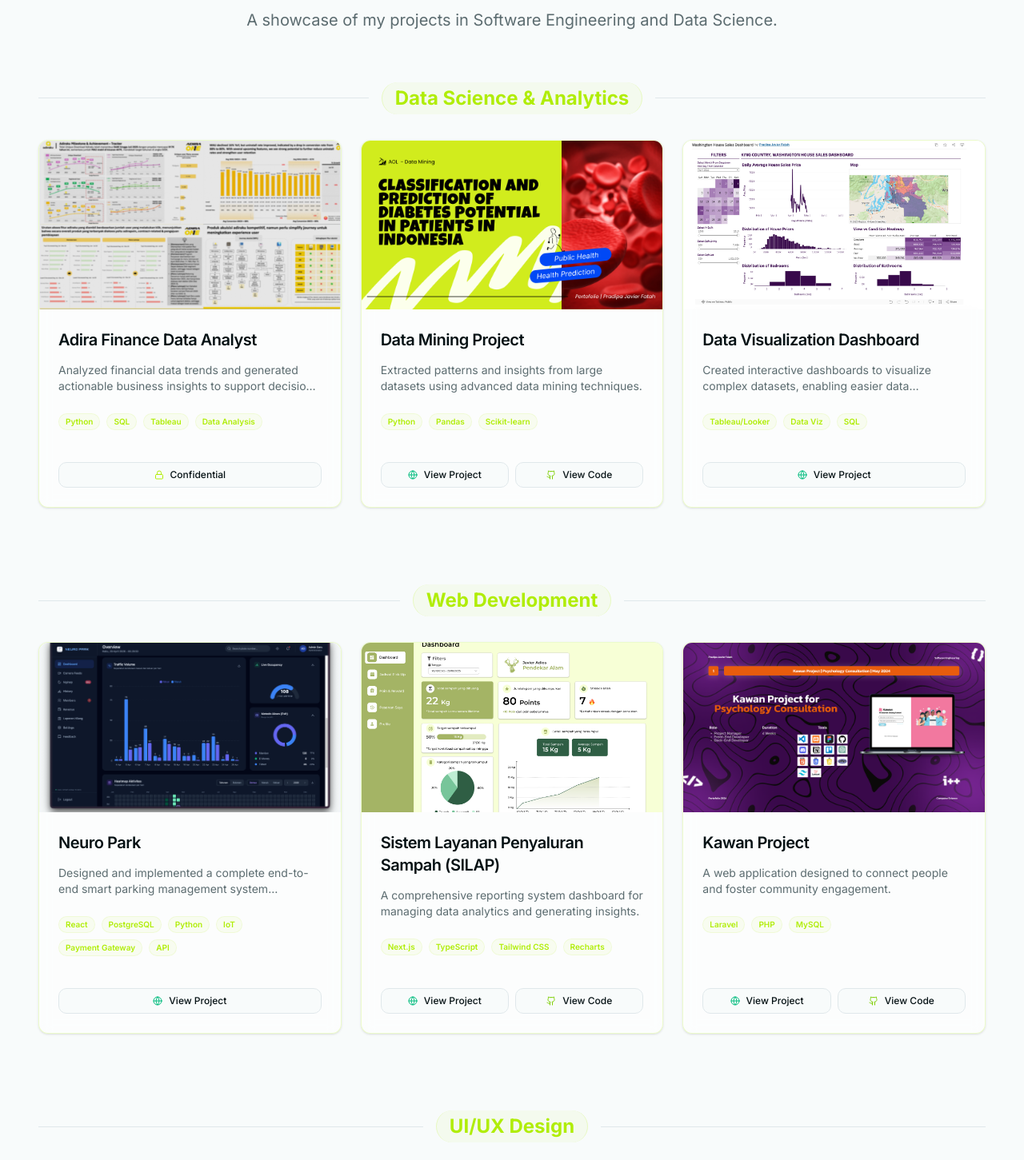
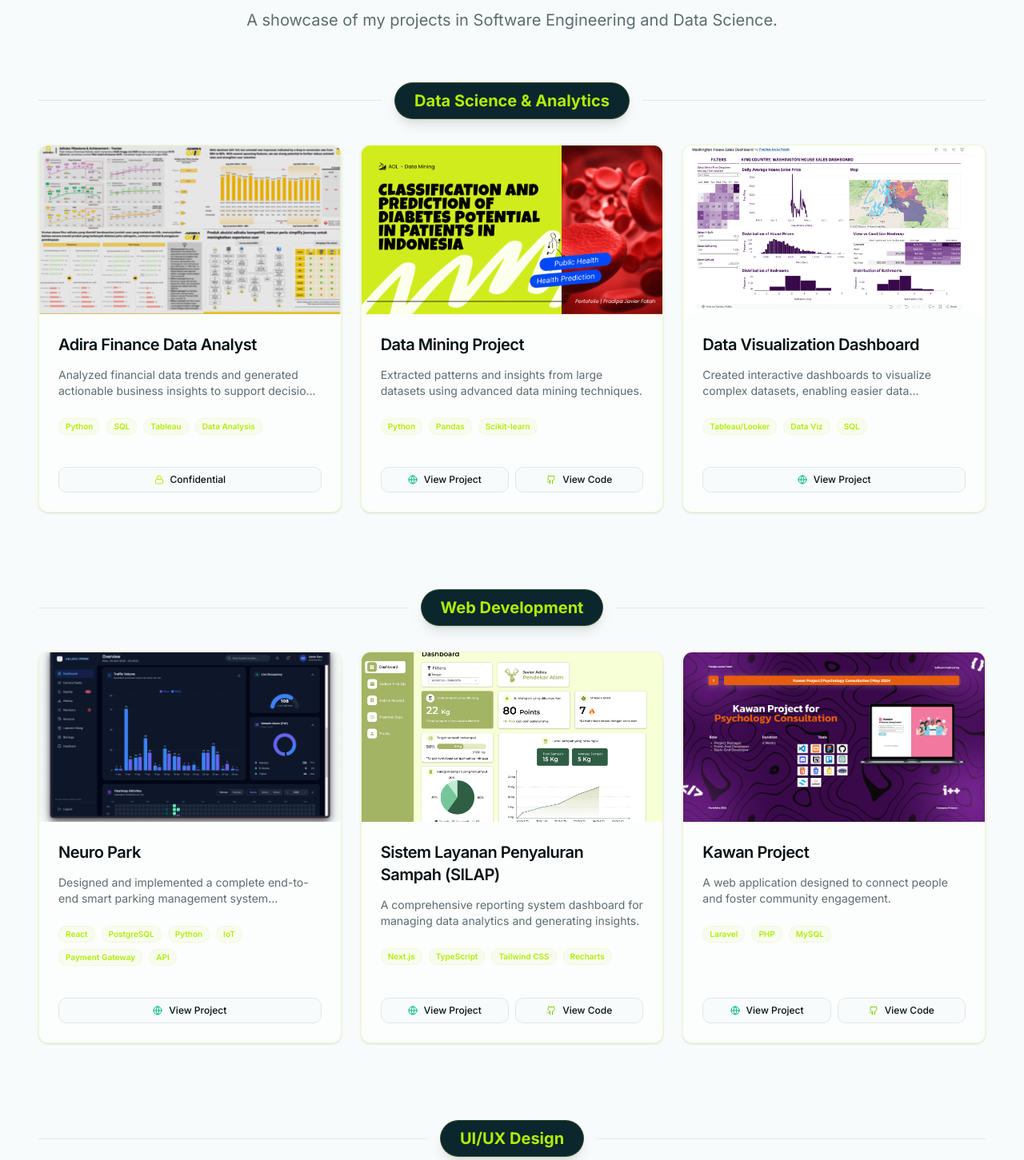
Before and after one commit to PradipaJavierFatah/PradipaPortofolioNextJs, a Next.js app: page /projects in a window 1280 px wide. Shown: the part 479-1930 px from the top of the page at 80% size. Built offline with nearby package versions, Linux system fonts and the light colour scheme.

Commit message:
style: final theme refinements - buttons lime/dark, bottom card dark green, hero typing clean

```diff
--- a/src/app/globals.css
+++ b/src/app/globals.css
@@ -14,7 +14,7 @@
     --popover-foreground: 193 58% 5%;
 
     --primary: 76 94% 48%; /* User Lime Green (#afee07) */
-    --primary-foreground: 193 58% 5%;
+    --primary-foreground: 193 58% 8%; /* User Deep Teal (#0c262d) */
 
     --secondary: 193 20% 96%;
     --secondary-foreground: 193 58% 10%;
--- a/src/components/sections/bio-interests.tsx
+++ b/src/components/sections/bio-interests.tsx
@@ -66,12 +66,12 @@ export function BioInterests() {
                         {/* Center Intersection: Innovation */}
                         <div className="absolute top-1/2 left-1/2 -translate-x-1/2 -translate-y-[40%] text-center z-20">
                             <motion.div
-                                initial={{ opacity: 0, scale: 0 }}
+                                initial={{ opacity: 0, scale: 0.8 }}
                                 whileInView={{ opacity: 1, scale: 1 }}
                                 transition={{ delay: 0.8, type: "spring" }}
-                                className="bg-white dark:bg-zinc-900 border border-primary/20 shadow-xl px-4 py-2 rounded-full"
+                                className="bg-[#0c262d] text-primary shadow-xl px-6 py-2 rounded-full border border-primary/20"
                             >
-                                <span className="font-extrabold text-primary">
+                                <span className="font-extrabold uppercase tracking-wider text-sm">
                                     {t.interests.diagram.innovation}
                                 </span>
                             </motion.div>
--- a/src/components/sections/contact-section.tsx
+++ b/src/components/sections/contact-section.tsx
@@ -14,12 +14,15 @@ export function ContactSection() {
                 whileInView={{ opacity: 1, scale: 1 }}
                 viewport={{ once: true }}
                 transition={{ duration: 0.5 }}
-                className="flex flex-col items-center justify-center gap-4 text-center rounded-2xl bg-primary/5 p-8 md:p-16 border border-primary/10"
+                className="flex flex-col items-center justify-center gap-4 text-center rounded-3xl bg-[#0c262d] p-8 md:p-16 border border-primary/20 text-primary shadow-2xl relative overflow-hidden"
             >
-                <h2 className="text-3xl font-bold tracking-tighter sm:text-4xl md:text-5xl">
+                {/* Subtle Glow inside the card */}
+                <div className="absolute top-0 right-0 w-64 h-64 bg-primary/10 rounded-full blur-[80px] -z-10" />
+
+                <h2 className="text-3xl font-bold tracking-tighter sm:text-4xl md:text-5xl text-white">
                     Let&apos;s Work Together
                 </h2>
-                <p className="text-muted-foreground max-w-[42rem] leading-normal sm:text-xl sm:leading-8 mb-4">
+                <p className="text-primary/80 max-w-[42rem] leading-normal sm:text-xl sm:leading-8 mb-4">
                     I&apos;m currently looking for new opportunities. Whether you have a question or just want to say hi, I&apos;ll try my best to get back to you!
                 </p>
 
--- a/src/components/sections/featured-projects.tsx
+++ b/src/components/sections/featured-projects.tsx
@@ -81,7 +81,7 @@ export function FeaturedProjects({ variant = "grid", showViewAll = false }: Feat
                         <div className="space-y-8">
                             <div className="flex items-center gap-4">
                                 <div className="h-px bg-border flex-1" />
-                                <h3 className="text-2xl font-bold text-primary px-4 border-x border-primary/20 bg-primary/5 py-1 rounded-full">
+                                <h3 className="text-xl font-bold bg-[#0c262d] text-primary px-6 py-2 rounded-full shadow-lg border border-primary/20">
                                      {t.projects.categories.data}
                                  </h3>
                                  <div className="h-px bg-border flex-1" />
@@ -105,7 +105,7 @@ export function FeaturedProjects({ variant = "grid", showViewAll = false }: Feat
                         <div className="space-y-8">
                             <div className="flex items-center gap-4">
                                 <div className="h-px bg-border flex-1" />
-                                <h3 className="text-2xl font-bold text-primary px-4 border-x border-primary/20 bg-primary/5 py-1 rounded-full">
+                                <h3 className="text-xl font-bold bg-[#0c262d] text-primary px-6 py-2 rounded-full shadow-lg border border-primary/20">
                                      {t.projects.categories.web}
                                  </h3>
                                  <div className="h-px bg-border flex-1" />
@@ -129,7 +129,7 @@ export function FeaturedProjects({ variant = "grid", showViewAll = false }: Feat
                         <div className="space-y-8">
                             <div className="flex items-center gap-4">
                                 <div className="h-px bg-border flex-1" />
-                                <h3 className="text-2xl font-bold text-primary px-4 border-x border-primary/20 bg-primary/5 py-1 rounded-full">
+                                <h3 className="text-xl font-bold bg-[#0c262d] text-primary px-6 py-2 rounded-full shadow-lg border border-primary/20">
                                      {t.projects.categories.design}
                                  </h3>
                                  <div className="h-px bg-border flex-1" />
```
Lines whose indentation alone changed are shown as unchanged.
